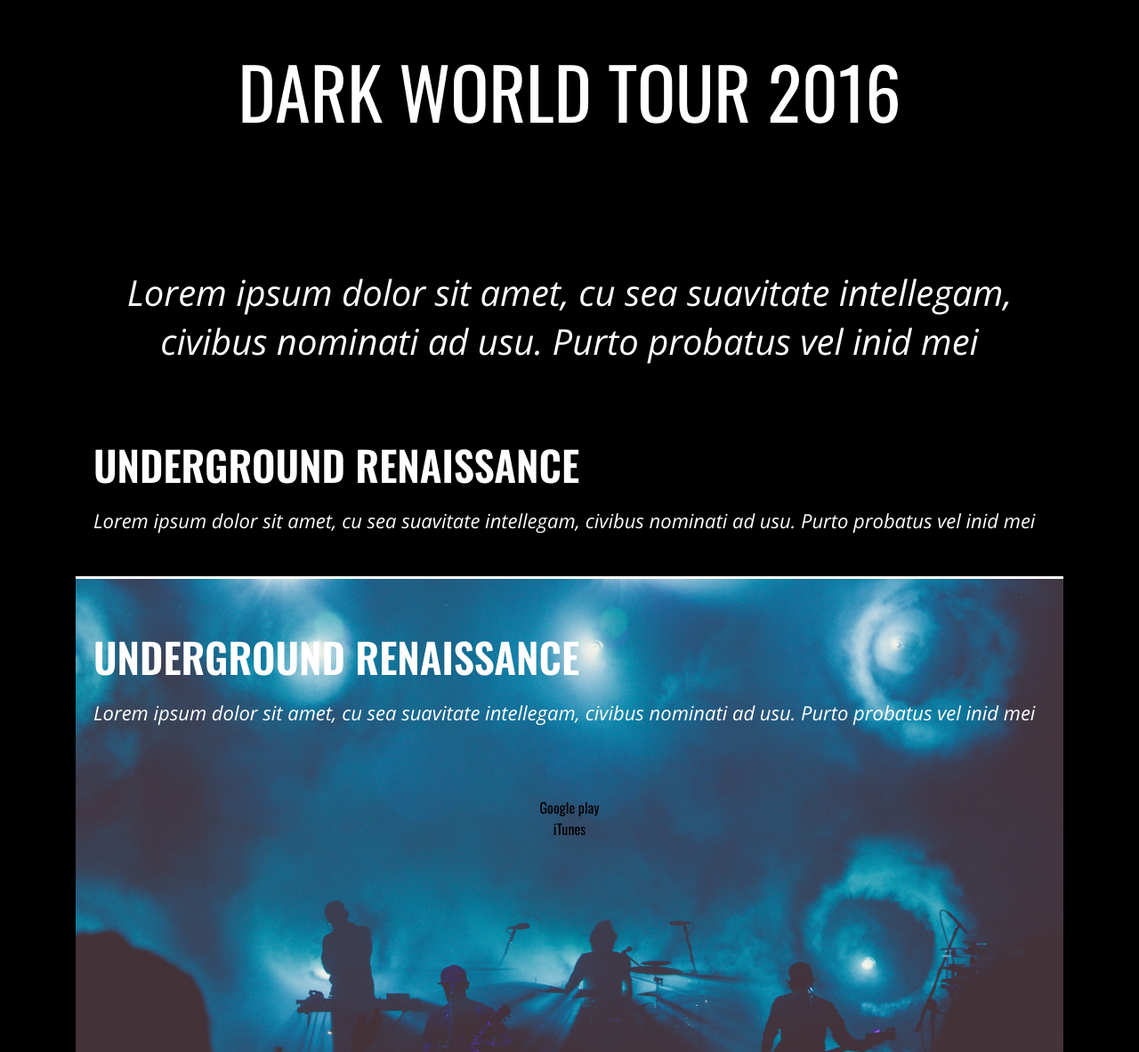
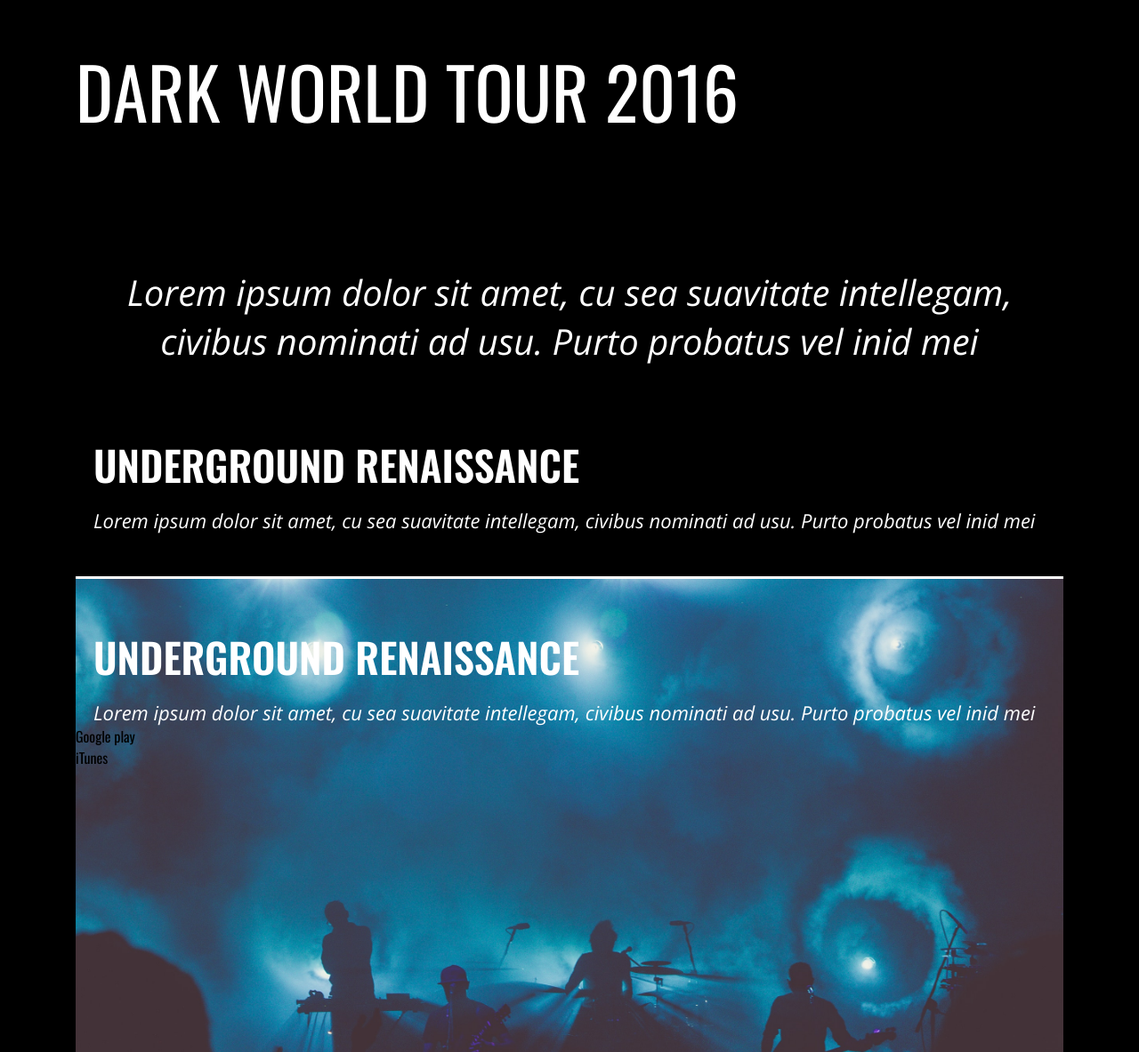
Before and after one commit to practical-projects/shuffle-project, a website: page index.html in a window 1280 px wide. Shown: the part 797-1980 px from the top of the page at 89% size. Drawn offline with nearby package versions, Linux system fonts and the light colour scheme.

Commit message:
Update base.css

```diff
--- a/css/init/base.css
+++ b/css/init/base.css
@@ -83,9 +83,14 @@
 
 .biggest-title {
   padding: 0.5em 0 1.5em 0;
+<<<<<<< Updated upstream
   text-align: center;
   font-family: "Oswald";
 }
+=======
+}
+
+>>>>>>> Stashed changes
 .bar {
   padding: 5em 0 0 0;
   text-align: center;
```
